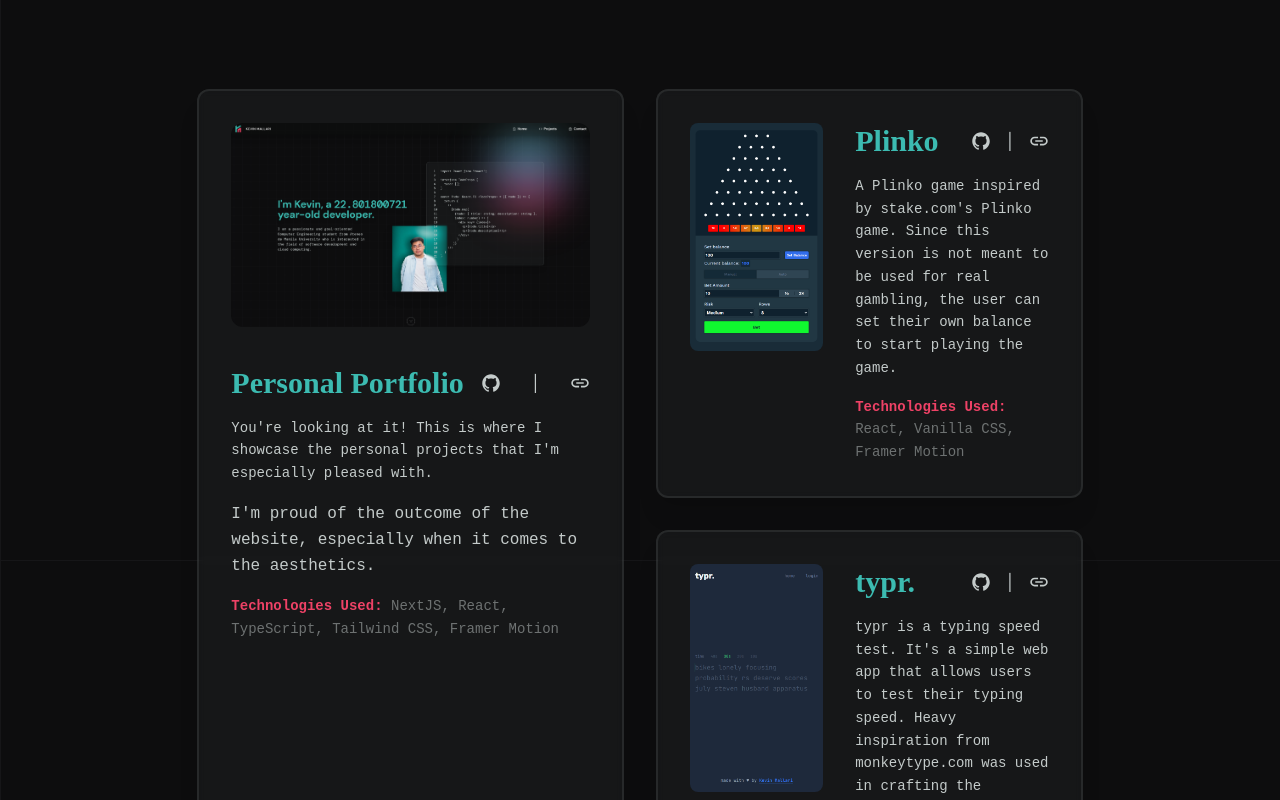
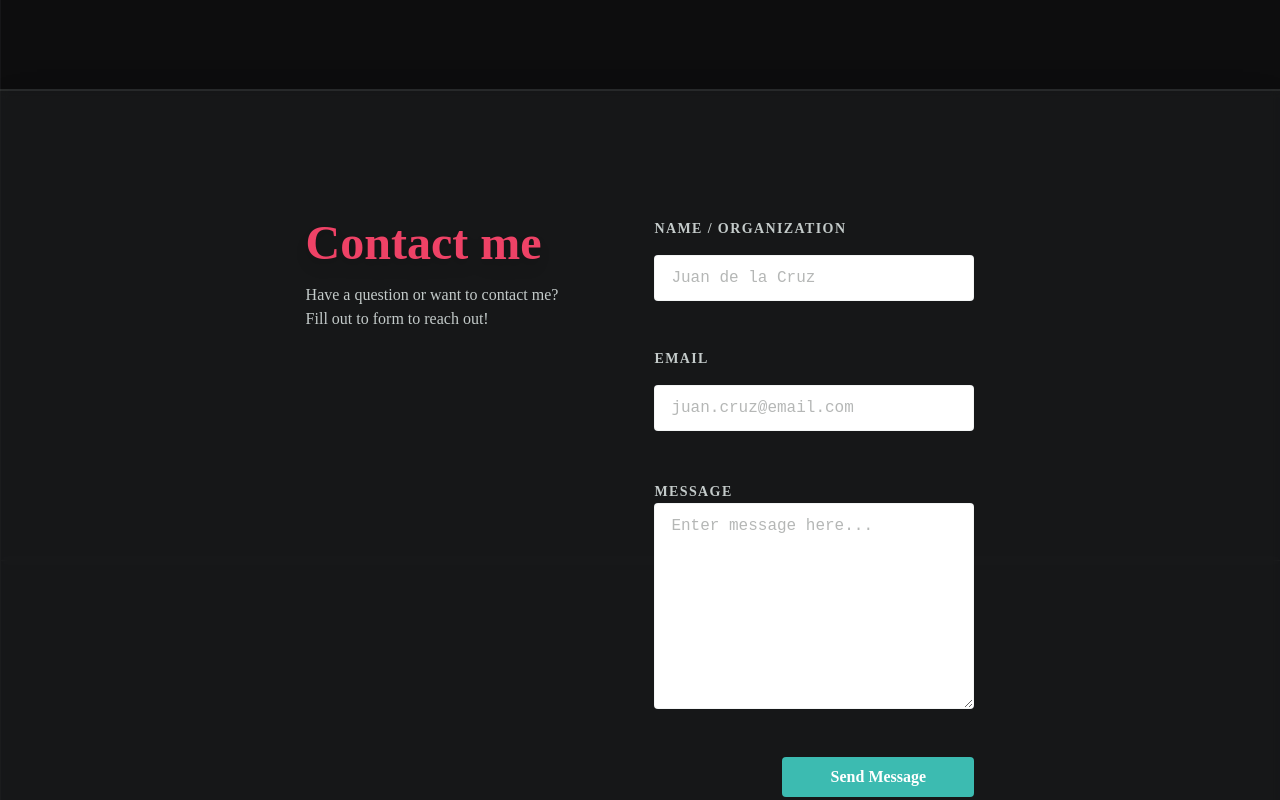
Before and after one commit to kmallari/Personal-Portfolio, a Next.js app: page / in a window 1280 px wide. Shown: the part 1840-2640 px from the top of the page. Built offline with nearby package versions, Linux system fonts and the light colour scheme; a web font is replaced by a local one.

Commit message:
Adds contact me section.

```diff
--- a/components/ContactForm.tsx
+++ b/components/ContactForm.tsx
@@ -1,9 +1,150 @@
-import React from 'react'
+import { findSourceMap } from "module";
+import React, { useState } from "react";
+import { motion } from "framer-motion";
 
-interface ContactFormProps {
-
-}
+interface ContactFormProps {}
 
 export const ContactForm: React.FC<ContactFormProps> = ({}) => {
-    return ();
-}
+  const [form, setForm] = useState({
+    name: "",
+    email: "",
+    message: "",
+    nameError: "",
+    emailError: "",
+    messageError: "",
+  });
+
+  const handleSubmit = (e: React.FormEvent<HTMLFormElement>) => {
+    e.preventDefault();
+  };
+
+  const handleInputChange = (e: React.ChangeEvent<HTMLInputElement>) => {
+    const { name, value } = e.target;
+    setForm({ ...form, [name]: value, [name + "Error"]: "" });
+  };
+
+  const handleTextAreaChange = (e: React.ChangeEvent<HTMLTextAreaElement>) => {
+    const { value } = e.target;
+    setForm({ ...form, message: value, messageError: "" });
+  };
+
+  const validate = () => {
+    let nameError = "";
+    let emailError = "";
+    let messageError = "";
+    if (form.name === "") {
+      nameError = "Name field is required";
+    }
+    const reg = /^\w+([\.-]?\w+)*@\w+([\.-]?\w+)*(\.\w{2,3})+$/;
+    if (form.email === "" || reg.test(form.email) === false) {
+      emailError = "Email is invalid. Please enter a valid email.";
+    }
+    if (form.message === "") {
+      messageError = "Message field is required";
+    }
+    if (emailError || nameError || messageError) {
+      setForm({ ...form, nameError, emailError, messageError });
+      return false;
+    }
+    return true;
+  };
+
+  const handleSubmitForm = (e: React.FormEvent<HTMLFormElement>) => {
+    e.preventDefault();
+    const isValid = validate();
+    if (isValid) {
+      console.log(form);
+    }
+  };
+
+  return (
+    <div
+      className='h-auto w-full bg-primary-light bg-opacity-5 backdrop-filter backdrop-blur-sm border-t-2 border-primary-light border-opacity-10 flex flex-col md:flex-row items-center md:items-start justify-center text-primary-light font-dm gap-8 lg:gap-24 py-32 shadow-2xl'
+      id='contact'
+    >
+      <div className='h-auto flex flex-col gap-4'>
+        <h2 className='text-3xl md:text-4xl lg:text-5xl md:text-left text-center font-dm font-bold text-primary-2 leading-normal select-text drop-shadow-lg z-10'>
+          Contact me
+        </h2>
+        <p className='text-sm lg:text-base md:text-left text-center z-10'>
+          Have a question or want to contact me?
+          <br />
+          Fill out to form to reach out!
+        </p>
+      </div>
+      <form
+        className='flex flex-col gap-12 w-3/4 sm:w-1/2 md:2/3 lg:w-1/4 z-10'
+        onSubmit={handleSubmitForm}
+      >
+        <div className='flex flex-col gap-4'>
+          <label
+            className='uppercase font-bold tracking-widest text-sm'
+            htmlFor='name'
+          >
+            Name / Organization
+          </label>
+          <input
+            className='font-dm_mono appearance-none block w-full bg-white text-dark-neutral border border-primary-light border-opacity-20 rounded py-3 px-4 leading-tight hover:bg-opacity-90 placeholder-opacity-30 placeholder-dark-neutral transition ease-in-out focus:text-gray-700 focus:bg-white focus:border-primary-1 focus:outline-none'
+            type='text'
+            id='name'
+            name='name'
+            placeholder='Juan de la Cruz'
+            value={form.name}
+            onChange={handleInputChange}
+            autoComplete='off'
+          />
+          {form.nameError && (
+            <p className='text-sm text-primary-2'>* {form.nameError}</p>
+          )}
+        </div>
+        <div className='flex flex-col gap-4'>
+          <label
+            className='uppercase font-bold tracking-widest text-sm'
+            htmlFor='email'
+          >
+            Email
+          </label>
+          <input
+            className='font-dm_mono appearance-none block w-full bg-white text-dark-neutral border border-primary-light border-opacity-20 rounded py-3 px-4 leading-tight hover:bg-opacity-90 placeholder-opacity-30 placeholder-dark-neutral transition ease-in-out focus:text-gray-700 focus:bg-white focus:border-primary-1 focus:outline-none'
+            type='email'
+            id='email'
+            name='email'
+            placeholder='juan.cruz@email.com'
+            value={form.email}
+            onChange={handleInputChange}
+            autoComplete='off'
+          />
+          {form.emailError && (
+            <p className='text-sm text-primary-2'>* {form.emailError}</p>
+          )}
+        </div>
+        <div>
+          <label
+            className='uppercase font-bold tracking-widest text-sm'
+            htmlFor='message'
+          >
+            Message
+          </label>
+          <textarea
+            className='font-dm_mono appearance-none block w-full bg-white text-dark-neutral border border-primary-light border-opacity-20 rounded py-3 px-4 leading-tight hover:bg-opacity-90 placeholder-opacity-30 placeholder-dark-neutral transition ease-in-out focus:text-gray-700 focus:bg-white focus:border-primary-1 focus:outline-none'
+            id='message'
+            name='message'
+            placeholder='Enter message here...'
+            onChange={handleTextAreaChange}
+            autoComplete='off'
+            value={form.message}
+            rows={9}
+          />
+          {form.messageError && (
+            <p className='text-sm text-primary-2'>* {form.messageError}</p>
+          )}
+        </div>
+        <input
+          className='w-48 cursor-pointer bg-primary-1 hover:bg-teal-700 text-white font-bold py-2 px-4 rounded transition-all self-end'
+          type='submit'
+          value='Send Message'
+        />
+      </form>
+    </div>
+  );
+};
--- a/components/Header.tsx
+++ b/components/Header.tsx
@@ -11,7 +11,6 @@ interface HeaderProps {}
 const lines: number[] = [];
 for (let i = 0; i < 21; i++) {
   lines.push(i);
-  console.log("DOES THIS RUN?");
 }
 
 export const Header: React.FC<HeaderProps> = ({}) => {
--- a/components/Navbar.tsx
+++ b/components/Navbar.tsx
@@ -107,7 +107,7 @@ export const Navbar: React.FC<NavbarProps> = ({}) => {
       <AnimatePresence>
         {showHamburgerMenu && (
           <motion.div
-            className='h-screen bg-opacity-20 backdrop-filter backdrop-blur-sm flex flex-col top-16 w-full fixed overflow-hidden font-dm text-white'
+            className='h-screen bg-opacity-50 backdrop-filter backdrop-blur-sm flex flex-col top-16 w-full fixed overflow-hidden font-dm text-white bg-dark-neutral'
             initial={{ x: -400 }}
             animate={{ x: 0 }}
             exit={{ x: -768 }}
--- a/pages/index.tsx
+++ b/pages/index.tsx
@@ -6,6 +6,7 @@ import { Navbar } from "../components/Navbar";
 import { Header } from "../components/Header";
 import { Projects } from "../components/Projects";
 import { BlurredBalls } from "../components/BlurredBalls";
+import { ContactForm } from "../components/ContactForm";
 
 const Home: NextPage = () => {
   return (
@@ -13,7 +14,7 @@ const Home: NextPage = () => {
       {/* <BlurredBalls /> */}
       <Header />
       <Projects />
-      <Projects />
+      <ContactForm />
       <Navbar />
     </>
   );
```
Also changed, not shown: 1 other file (tests, documents, lock files or other folders).
